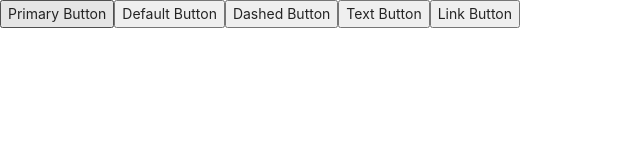
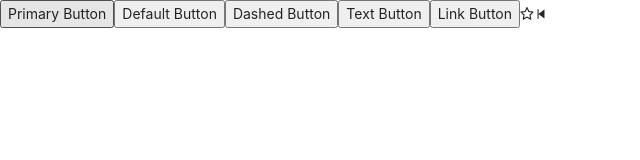
Before and after one commit to feelonewong/vueBlog, a Vue app: page / in a window 1280 px wide. Shown: the top 160 px of the page, without its empty margins (0-640 px from the left). Built offline with nearby package versions, Linux system fonts and the light colour scheme.

Commit message:
update:03引入icon

```diff
--- a/src/App.vue
+++ b/src/App.vue
@@ -1,6 +1,7 @@
 <script setup>
 import { RouterView } from 'vue-router'
 import { getCurrentInstance } from 'vue';
+import { StarOutlined, StepBackwardOutlined } from '@ant-design/icons-vue';
 const {proxy}  = getCurrentInstance();
 
 const info = ()=>{
@@ -17,6 +18,8 @@ const info = ()=>{
     <a-button type="dashed">Dashed Button</a-button>
     <a-button type="text">Text Button</a-button>
     <a-button type="link">Link Button</a-button>
+    <star-outlined />
+    <step-backward-outlined />
   <RouterView />
 </template>
 
```
